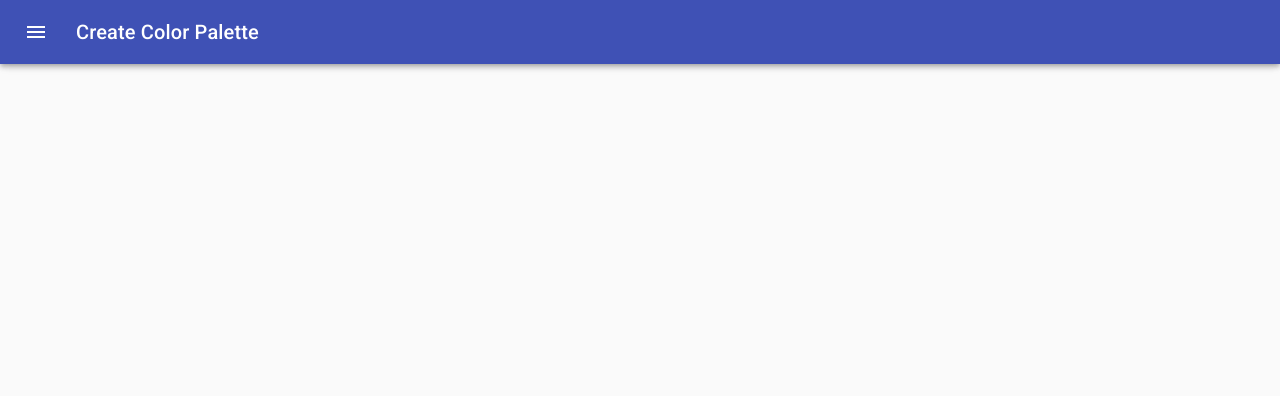
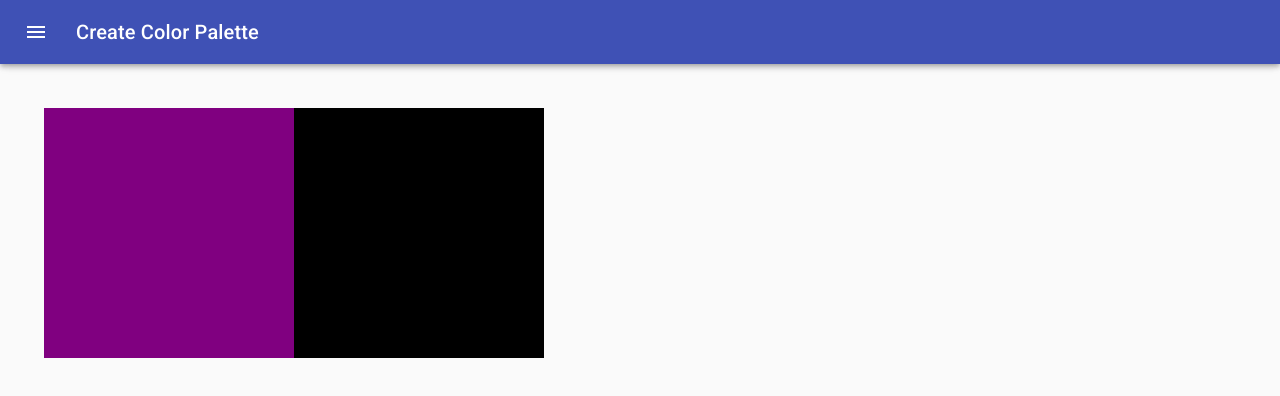
Before and after one commit to ChrisB32-cloud/Color-Project, a React (Create React App) app: page /palette/newpalette in a window 1280 px wide. Shown: the top 396 px of the page. Built offline with nearby package versions, Linux system fonts and the light colour scheme.

Commit message:
Add color button now adds a color box to the create color palette component

```diff
--- a/src/NewPaletteForm.js
+++ b/src/NewPaletteForm.js
@@ -71,6 +71,16 @@ const useStyles = makeStyles((theme) => ({
         }),
         marginLeft: 0,
     },
+    parentBoxContainer: {
+        display: 'flex',
+        flexDirection: 'row',
+        flexWrap: 'wrap',
+        padding: '20px'
+    },
+    showingNewBoxes: {
+        width: '250px',
+        height: '250px'
+    }
 }));
 
 
@@ -79,8 +89,9 @@ function NewPaletteForm() {
     const classes = useStyles();
     const theme = useTheme();
     const [open, setOpen] = React.useState(false);
-    // const [formatSel, setFormatSel] = useState({ formatSel: "hex" })
     const [selectColor, setSelectColor] = useState({ currentColor: 'teal' })
+    const [addedNewColor, setAddedNewColor] = useState(['purple', 'black'])
+    const [name, setName] = useState({ name: '' })
 
 
     const handleDrawerOpen = () => {
@@ -94,13 +105,20 @@ function NewPaletteForm() {
 
 
     const updateColor = (newColor) => {
-        // console.log(newColor.hex);
         setSelectColor({ currentColor: newColor.hex })
     }
 
+    const addColorName = (e) => {
+        setName({ [e.target.name]: e.target.value })
+    }
 
-    console.log(selectColor);
-    // console.log(formatSel);
+    const addColorBoxes = () => {
+        setAddedNewColor([...addedNewColor, selectColor.currentColor])
+    }
+
+    // console.log(name);
+    console.log(addedNewColor);
+    // console.log(selectColor.currentColor);
 
     return (
         <div className={classes.root}>
@@ -152,11 +170,10 @@ function NewPaletteForm() {
                 </div>
                 <ChromePicker
                     color={selectColor.currentColor}
-                    // onChangeComplete={(newColor) => updateColor(newColor)}
                     onChangeComplete={updateColor}
                 />
-                <TextField id="filled-basic" label="Color Name" variant="filled" />
-                <Button variant="contained" color='primary' style={{ backgroundColor: selectColor.currentColor }}>
+                <TextField id="filled-basic" name='name' label="Color Name" variant="filled" onChange={addColorName} />
+                <Button variant="contained" color='primary' style={{ backgroundColor: selectColor.currentColor }} onClick={addColorBoxes}>
                     Add Color
                 </Button>
             </Drawer>
@@ -166,6 +183,11 @@ function NewPaletteForm() {
                 })}
             >
                 <div className={classes.drawerHeader} />
+                <div className={classes.parentBoxContainer}>
+                    {addedNewColor.map(c => (
+                        <div className={classes.showingNewBoxes} style={{ backgroundColor: c }}></div>
+                    ))}
+                </div>
             </main>
         </div>
     );
```
